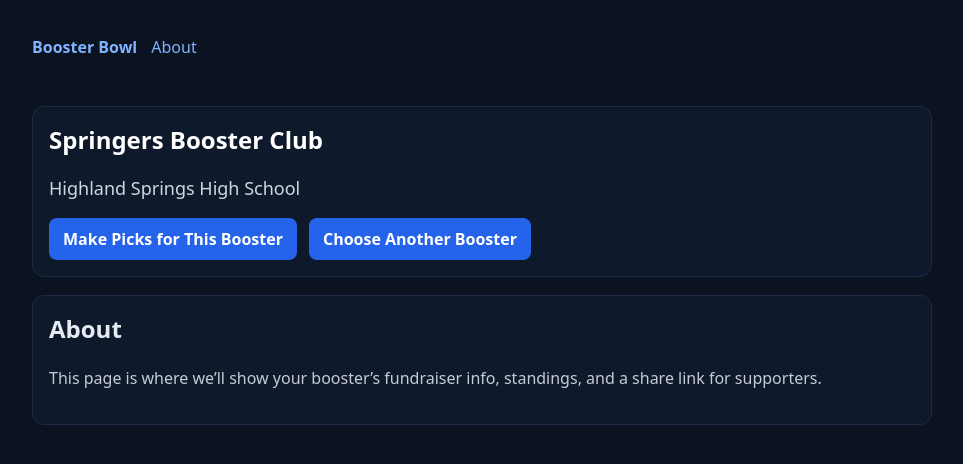
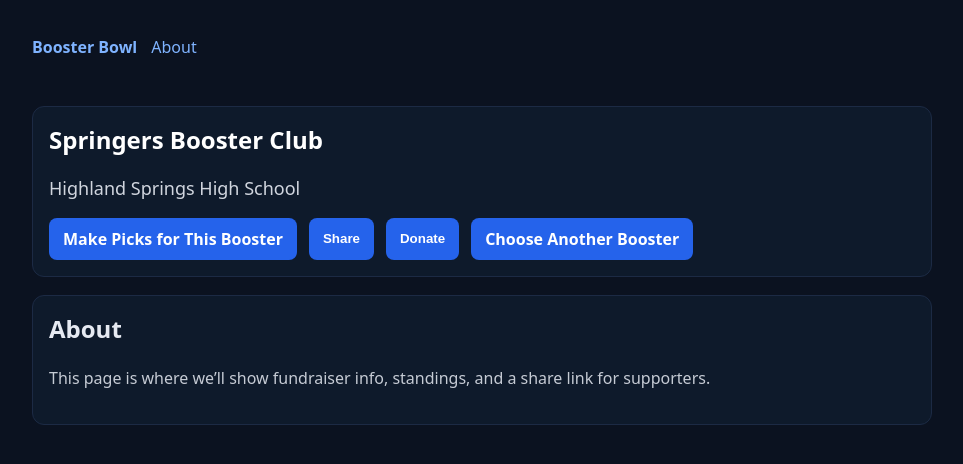
Before and after one commit to Rloney86/booster-bowl, a Next.js app: page /booster/hsprings in a window 1280 px wide. Shown: the top 464 px of the page, without its empty margins (158-1121 px from the left). Built offline with nearby package versions, Linux system fonts and the light colour scheme.

Commit message:
Add share and donate functionality to booster page

```diff
--- a/pages/booster/[id].js
+++ b/pages/booster/[id].js
@@ -14,6 +14,37 @@
   const booster = id ? BOOSTERS[id] : null;
 
   if (!id) return null;
+
+  const shareUrl =
+    typeof window !== "undefined" ? window.location.href : "";
+
+  const handleShare = async () => {
+    const title = booster ? `${booster.name} — Booster Bowl` : "Booster Bowl";
+    const text = booster
+      ? `Support ${booster.school} in Booster Bowl!`
+      : "Support a booster club in Booster Bowl!";
+
+    try {
+      if (navigator.share) {
+        await navigator.share({ title, text, url: shareUrl });
+        return;
+      }
+    } catch (e) {
+      // user cancelled share — ignore
+    }
+
+    try {
+      await navigator.clipboard.writeText(shareUrl);
+      alert("Link copied! Paste it in a text, email, or group chat.");
+    } catch (e) {
+      prompt("Copy this link:", shareUrl);
+    }
+  };
+
+  const handleDonate = () => {
+    // Placeholder for now — later we’ll wire this to Stripe, PayPal, etc.
+    alert("Donate flow coming next. Tell me if you want Stripe or PayPal.");
+  };
 
   if (!booster) {
     return (
@@ -41,6 +72,14 @@
             Make Picks for This Booster
           </Link>
 
+          <button className="button" onClick={handleShare}>
+            Share
+          </button>
+
+          <button className="button" onClick={handleDonate}>
+            Donate
+          </button>
+
           <Link className="button" href="/booster">
             Choose Another Booster
           </Link>
@@ -50,8 +89,7 @@
       <section className="card" style={{ marginTop: 18 }}>
         <h2 style={{ marginTop: 0 }}>About</h2>
         <p style={{ opacity: 0.85, lineHeight: 1.7 }}>
-          This page is where we’ll show your booster’s fundraiser info, standings,
-          and a share link for supporters.
+          This page is where we’ll show fundraiser info, standings, and a share link for supporters.
         </p>
       </section>
     </main>
```
